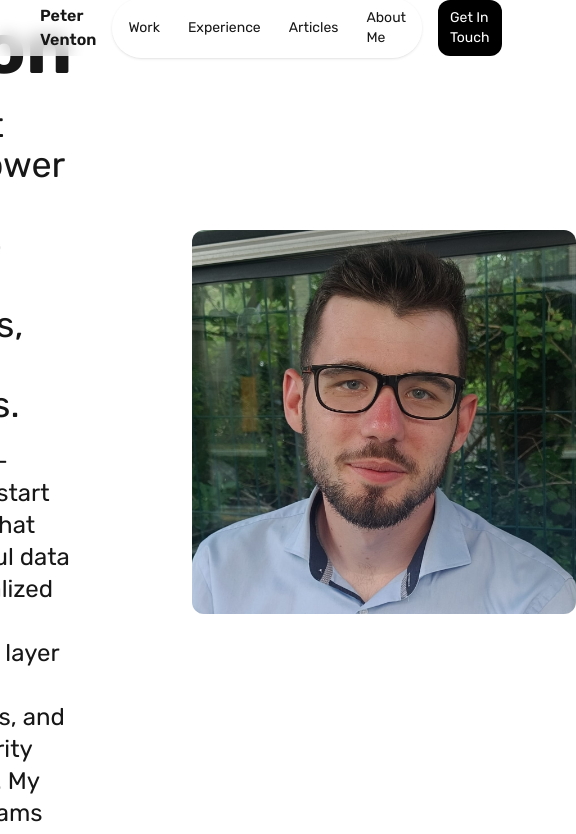
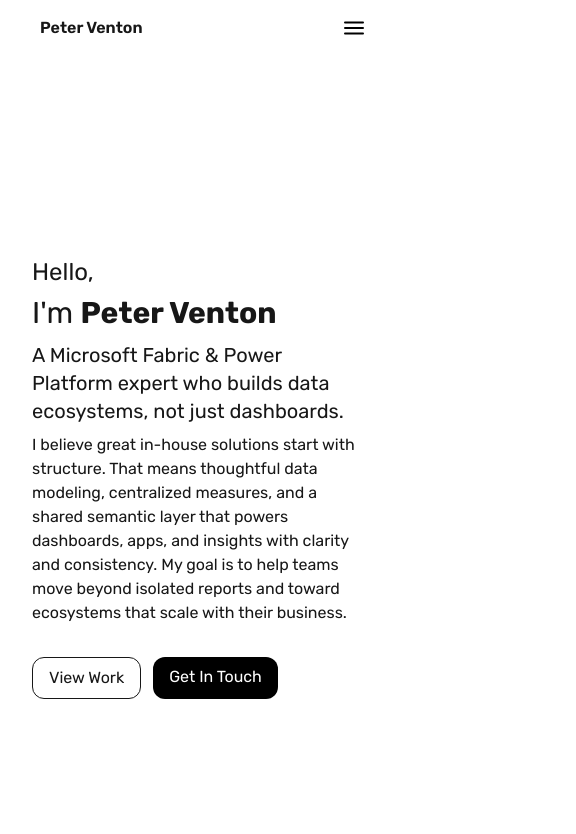
Before and after one commit to PeterSVenton/portfolio, a Next.js app: page / in a window 390 px wide. Shown: the top 834 px of the page, 576 px wide, since content can reach past the window. Built offline with nearby package versions, Linux system fonts and the light colour scheme.

Commit message:
-home page more mobile friendly -header nav is now a burger for mobile (sm [<768px])

```diff
--- a/src/app/page.tsx
+++ b/src/app/page.tsx
@@ -10,28 +10,28 @@ export const metadata = {
 }
 
 const HeroMain = () => {
-    return(
-    <div className='flex flex-col gap-5'>
-        <p className='text-5xl gap-0'>Hello,</p>
-        <p className='text-7xl'>I&apos;m <span className='font-bold'>Peter Venton</span></p>
-        <p className='text-4xl text-balance'>A Microsoft Fabric & Power Platform expert who builds data ecosystems, not just dashboards.</p>
-        <p className='text-2xl text-pretty'>I believe great in-house solutions start with structure. That means thoughtful data modeling, centralized measures, and a shared semantic layer that powers dashboards, apps, and insights with clarity and consistency. My goal is to help teams move beyond isolated reports and toward ecosystems that scale with their business.</p>
-        <div className="mt-6 flex gap-3">
+    return (
+    <div className='flex flex-col gap-2 md:gap-4 lg:gap-5'>
+      <p className='text-2xl sm:text-4xl lg:text-5xl leading-tight'>Hello,</p>
+      <p className='text-3xl sm:text-6xl lg:text-7xl leading-tight'>I&apos;m <span className='font-bold'>Peter Venton</span></p>
+      <p className='text-xl sm:text-3xl lg:text-4xl text-balance'>A Microsoft Fabric & Power Platform expert who builds data ecosystems, not just dashboards.</p>
+      <p className='text-base sm:text-xl lg:text-2xl text-pretty'>I believe great in-house solutions start with structure. That means thoughtful data modeling, centralized measures, and a shared semantic layer that powers dashboards, apps, and insights with clarity and consistency. My goal is to help teams move beyond isolated reports and toward ecosystems that scale with their business.</p>
+      <div className="mt-6 flex gap-3">
         <Link href="/work" className="rounded-xl border px-4 py-2">View Work</Link>
         <Link href={Socials.Email.href} className="rounded-xl bg-black px-4 py-2 text-white">Get In Touch</Link>
-        </div>
+      </div>
     </div>
-    )
+  )
 
 }
 
 export default function Hero() {
   return (
     // header is 3.5rem tall so -3.5rem adjusts it so this is h-screen
-    <div className='h-screen mt-[-3.5rem] flex flex-col items-center justify-center p-8 relative'>
-        <div className='flex gap-30 justify-center items-center'>
+    <div className='h-screen w-full lg:mt-[-3.5rem] flex items-center justify-center p-8 relative'>
+      <div className='flex flex-col lg:flex-row items-center justify-center lg:gap-30'>
             <HeroMain/>
-            <div className="relative h-96 aspect-square">
+            <div className="relative hidden lg:block lg:size-96 aspect-square ">
             <Image
                 src={"/selfie.JPG"}
                 alt="Full image"
--- a/src/components/Header.tsx
+++ b/src/components/Header.tsx
@@ -2,14 +2,10 @@
 
 import Link from "next/link";
 import { usePathname } from "next/navigation";
-import {
-  motion,
-  AnimatePresence,
-  useScroll,
-  useMotionValueEvent,
-} from "framer-motion";
-import { useState } from "react";
+import { motion, AnimatePresence, useScroll, useMotionValueEvent } from "framer-motion";
+import { useEffect, useState } from "react";
 import { Socials } from "@/data/socials";
+import BurgerIcon from "./svgs/animated/Burger";
 
 const NAV = [
   { href: "/work", label: "Work" },
@@ -23,28 +19,29 @@ export default function Header() {
   const [hidden, setHidden] = useState(false);
   const [isAtTopOfPage, setIsAtTopOfPage] = useState(true);
   const [hovered, setHovered] = useState<number | null>(null);
+  const [open, setOpen] = useState(false);
 
   const { scrollY } = useScroll();
 
   useMotionValueEvent(scrollY, "change", (latest) => {
     const prev = scrollY.getPrevious() ?? 0;
+    setIsAtTopOfPage(latest <= 100);
+    if (latest > prev && latest > 30) setHidden(true);
+    else if (latest < prev) setHidden(false);
+  });
 
-    setIsAtTopOfPage(latest <= 100);
-
-    if (latest > prev && latest > 30) {
-      setHidden(true);
-    } else if (latest < prev) {
-      setHidden(false);
-    }
-  });
+  // close mobile menu on route change
+  useEffect(() => {
+    setOpen(false);
+  }, [pathname]);
 
   return (
     <motion.header
       initial={false}
       animate={{ y: hidden ? "-100%" : 0 }}
       transition={{ type: "spring", stiffness: 600, damping: 40, mass: 0.6 }}
-      className={`sticky top-0 z-50  bg-white/70 backdrop-blur ${
-        !isAtTopOfPage ? "border-b" : undefined
+      className={`sticky top-0 z-50 bg-white/70 backdrop-blur ${
+        !isAtTopOfPage ? "border-b" : ""
       }`}
       style={{ willChange: "transform" }}
     >
@@ -53,7 +50,12 @@ export default function Header() {
           Peter Venton
         </Link>
 
-        <ul className="ml-auto flex items-center gap-1 rounded-full bg-white/60 p-1 shadow-sm">
+        {/*
+        ------------------
+             DESKTOP
+        ------------------
+        */}
+        <ul className="ml-auto hidden lg:flex items-center gap-1 rounded-full bg-white/60 p-1 shadow-sm">
           {NAV.map((item, i) => {
             const active = pathname === item.href;
             return (
@@ -90,16 +92,93 @@ export default function Header() {
           })}
         </ul>
 
-        <a
+        <Link
           href={Socials.Email.href}
-          className="rounded-xl bg-black px-3 py-2 text-sm text-white"
+          className="hidden lg:inline-block rounded-xl bg-black px-3 py-2 text-sm text-white"
           onClick={() =>
             window.gtag?.("event", "cta_click", { label: "Get In Touch" })
           }
         >
           Get In Touch
-        </a>
+        </Link>
+
+        {/*
+        ------------------
+             MOBILE
+        ------------------
+        */}
+
+        {/* hamburger */}
+        <button
+          type="button"
+          className="ml-auto inline-flex items-center justify-center rounded-md p-2 lg:hidden"
+          onClick={() => setOpen((v) => !v)}
+        >
+          <BurgerIcon open={open} />
+        </button>
       </nav>
+
+      {/* mobile menu when opened */}
+      <AnimatePresence>
+        {open && (
+          <>
+            <motion.button
+              className="fixed inset-0 z-40 lg:hidden"
+              onClick={() => setOpen(false)}
+              initial={{ opacity: 0 }}
+              animate={{ opacity: 1 }}
+              exit={{ opacity: 0 }}
+            />
+            {/* dropdown */}
+            <motion.div
+              className="lg:hidden absolute left-0 right-0 z-50 origin-top rounded-b-2xl bg-white backdrop-blur shadow-md"
+              initial={{ height: 0, opacity: 0 }}
+              animate={{ height: "auto", opacity: 1 }}
+              exit={{ height: 0, opacity: 0 }}
+              transition={{ type: "spring", stiffness: 200, damping: 30 }}
+            >
+              <div className="px-4 pb-4 pt-2">
+                <ul className="space-y-1">
+                  {NAV.map((item) => {
+                    const active = pathname === item.href;
+                    return (
+                      <li key={item.href}>
+                        <Link
+                          href={item.href}
+                          className={`block rounded-lg px-3 py-2 text-sm ${
+                            active ? "bg-black/10 font-medium" : "hover:bg-black/5"
+                          }`}
+                          onClick={() =>
+                            window.gtag?.("event", "nav_click", {
+                              label: item.label,
+                            })
+                          }
+                        >
+                          {item.label}
+                        </Link>
+                      </li>
+                    );
+                  })}
+                </ul>
+
+                <div className="mt-3">
+                  <Link
+                    href={Socials.Email.href}
+                    className="inline-flex w-full items-center justify-center rounded-xl bg-black px-3 py-2 text-sm text-white"
+                    onClick={() =>
+                      window.gtag?.("event", "cta_click", {
+                        label: "Get In Touch",
+                      })
+                    }
+                  >
+                    Get In Touch
+                  </Link>
+                </div>
+              </div>
+            </motion.div>
+          </>
+        )}
+      </AnimatePresence>
     </motion.header>
   );
 }
--- /dev/null
+++ b/src/components/svgs/animated/Burger.tsx
@@ -0,0 +1,48 @@
+import { motion } from "framer-motion";
+
+export default function BurgerIcon({ open }: { open: boolean }) {
+
+  const lineProps = {
+    stroke: "black",
+    strokeWidth: 2,
+    strokeLinecap: "round" as const
+  };
+
+  return (
+    <motion.svg
+      width="24"
+      height="20"
+      initial={false}
+      animate={open ? "open" : "closed"}
+    >
+      {/* top */}
+      <motion.path
+        {...lineProps}
+        variants={{
+          closed: { d: "M 3 4.5 L 21 4.5", translateY: 0, rotate: 0 },
+          open:   { d: "M 4.5 4.5 L 19.5 19.5", translateY: 0, rotate: 0 },
+        }}
+        transition={{ type: "spring", stiffness: 400, damping: 35 }}
+      />
+      {/* middle */}
+      <motion.path
+        d="M 3 10 L 21 10"
+        {...lineProps}
+        variants={{
+          closed: { opacity: 1 },
+          open:   { opacity: 0 },
+        }}
+        transition={{ duration: 0.15 }}
+      />
+      {/* bottom */}
+      <motion.path
+        {...lineProps}
+        variants={{
+          closed: { d: "M 3 15.5 L 21 15.5", translateY: 0, rotate: 0 },
+          open:   { d: "M 4.5 19.5 L 19.5 4.5", translateY: 0, rotate: 0 },
+        }}
+        transition={{ type: "spring", stiffness: 400, damping: 35 }}
+      />
+    </motion.svg>
+  );
+}
```
